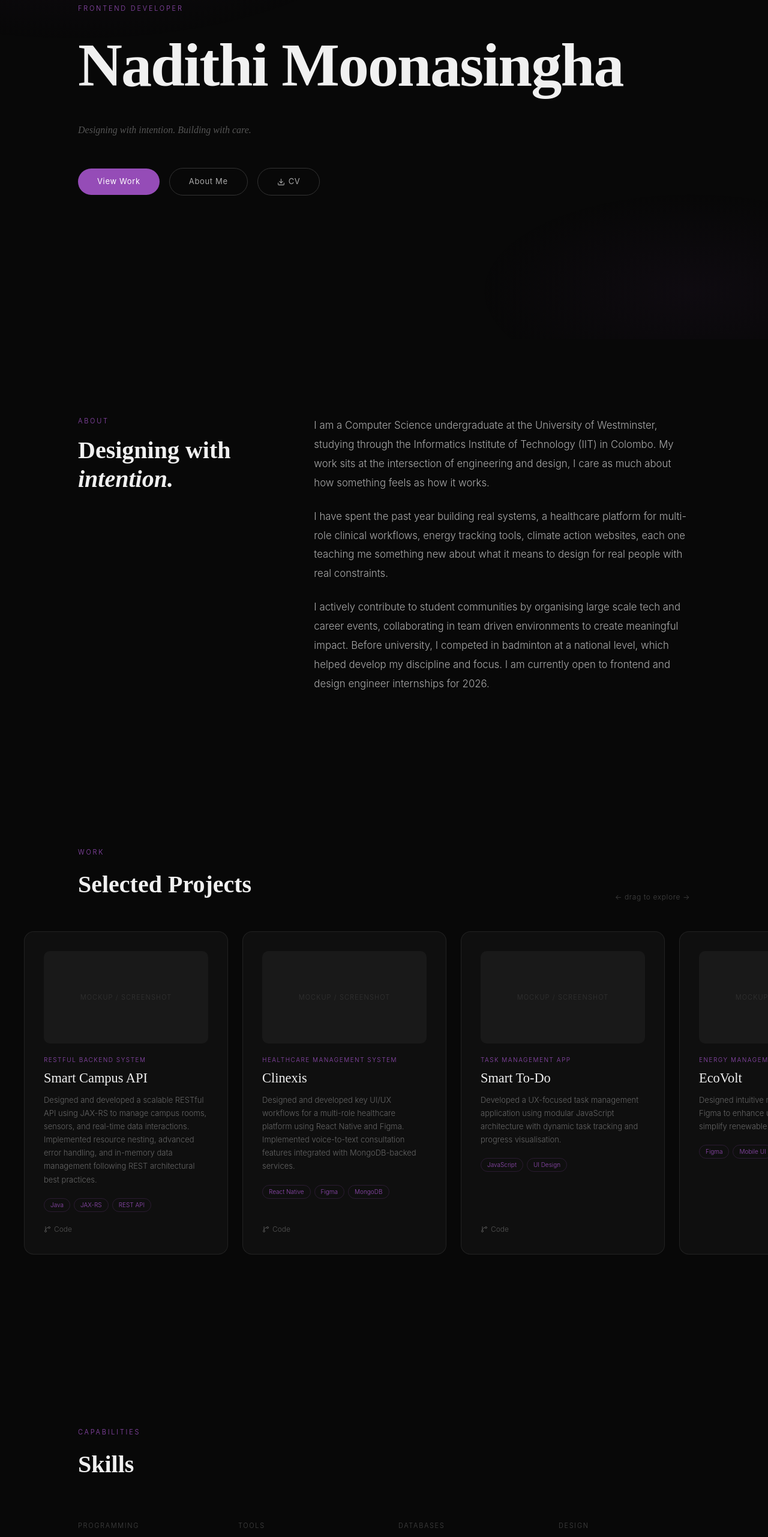
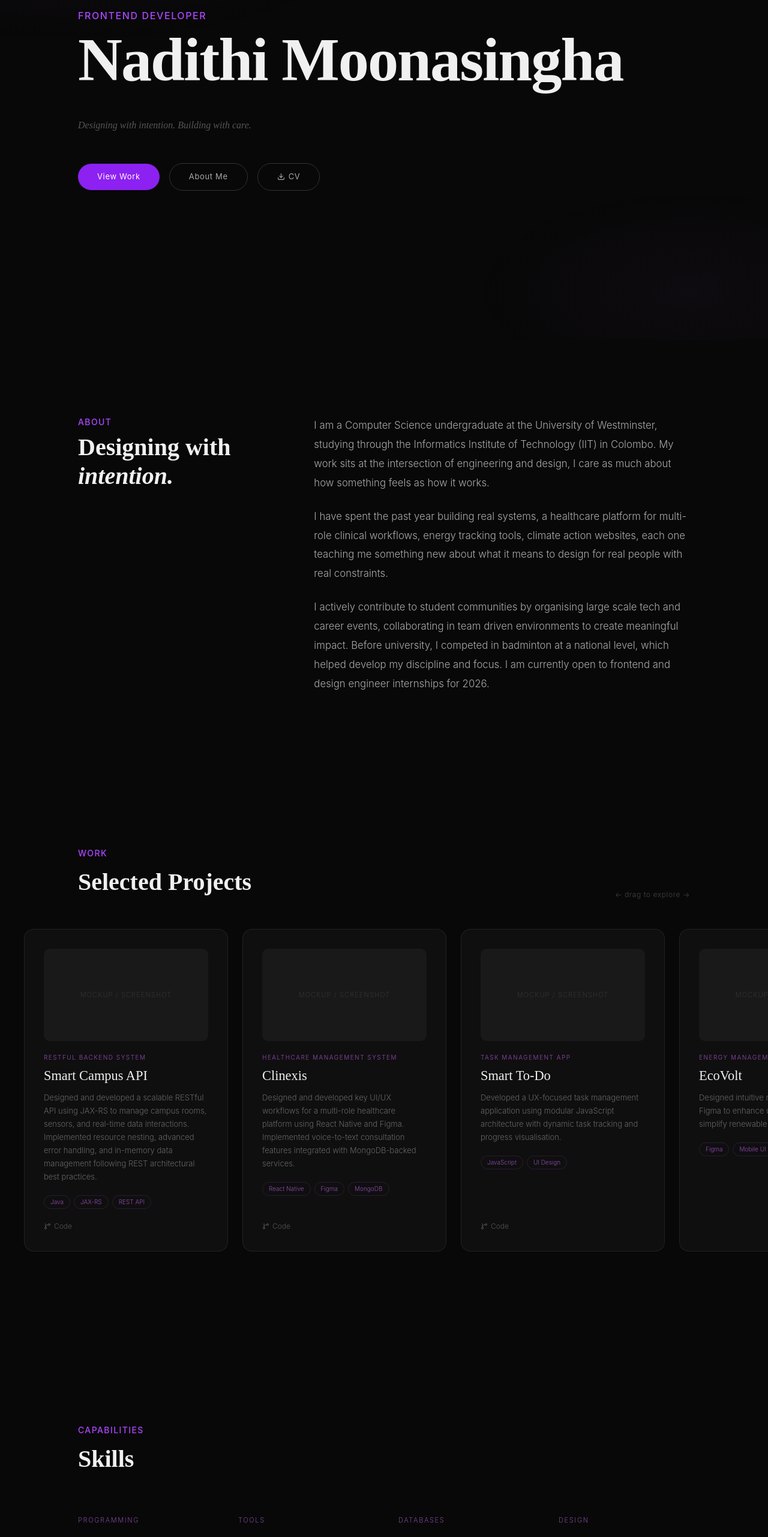
Before and after one commit to NadithiMoonasingha/My_Portfolio, a Next.js app: page / in a window 1280 px wide. Shown: the part 234-2797 px from the top of the page at 60% size. Built offline with nearby package versions, Linux system fonts and the light colour scheme.

Commit message:
Changed few fonts sizes and colours

```diff
--- a/src/components/About.tsx
+++ b/src/components/About.tsx
@@ -12,7 +12,7 @@ export default function About() {
         className="about-grid"
       >
         <div>
-          <p style={{ fontSize: "11px", letterSpacing: "0.25em", textTransform: "uppercase", color: "#954cb7", marginBottom: "1rem" }}>About</p>
+        <p className="text-purple-500 text-sm font-medium tracking-widest uppercase mb-2">About</p>
           <h2 style={{ fontFamily: "'Playfair Display', serif", fontSize: "2.5rem", fontWeight: 700, color: "#f0f0f0", lineHeight: 1.2 }}>
             Designing with<br /><em>intention.</em>
           </h2>
--- a/src/components/Hero.tsx
+++ b/src/components/Hero.tsx
@@ -8,7 +8,7 @@ export default function Hero() {
   return (
     <section id="hero" style={{ minHeight: "100vh", display: "flex", flexDirection: "column", justifyContent: "center", padding: "0 2.5rem", maxWidth: "1100px", margin: "0 auto" }}>
       <motion.div initial={{ opacity: 0, y: 40 }} animate={{ opacity: 1, y: 0 }} transition={{ duration: 1, ease: "easeOut", delay: 0.2 }}>
-        <p style={{ fontSize: "11px", letterSpacing: "0.25em", textTransform: "uppercase", color: "#954cb7", marginBottom: "2rem" }}>
+      <p className="text-purple-500 text-base font-medium tracking-widest uppercase mb-2">
           Frontend Developer
         </p>
         <h1 style={{ fontFamily: "'Playfair Display', serif", fontSize: "clamp(3.5rem, 8vw, 7rem)", fontWeight: 700, lineHeight: 1.05, letterSpacing: "-0.02em", color: "#f0f0f0", marginBottom: "2.5rem" }}>
@@ -18,7 +18,7 @@ export default function Hero() {
           Designing with intention. Building with care.
         </p>
         <div style={{ display: "flex", gap: "1rem", flexWrap: "wrap", alignItems: "center" }}>
-          <a href="#projects" style={{ padding: "0.75rem 2rem", background: "#954cb7", color: "#fff", borderRadius: "100px", fontSize: "13px", fontWeight: 400, letterSpacing: "0.05em", textDecoration: "none" }}>
+          <a href="#projects" style={{ padding: "0.75rem 2rem", background: "#8c21f1", color: "#fff", borderRadius: "100px", fontSize: "13px", fontWeight: 400, letterSpacing: "0.05em", textDecoration: "none" }}>
             View Work
           </a>
           <a href="#about" style={{ padding: "0.75rem 2rem", border: "0.5px solid #333", color: "#aaa", borderRadius: "100px", fontSize: "13px", fontWeight: 400, letterSpacing: "0.05em", textDecoration: "none" }}>
--- a/src/components/HorizontalProjects.tsx
+++ b/src/components/HorizontalProjects.tsx
@@ -11,8 +11,8 @@ export default function HorizontalProjects() {
   const handleMouseDown = (e: React.MouseEvent) => {
     const track = trackRef.current;
     if (!track) return;
-    let startX = e.pageX - track.offsetLeft;
-    let scrollLeft = track.scrollLeft;
+    const startX = e.pageX - track.offsetLeft;
+    const scrollLeft = track.scrollLeft;
     const onMove = (e: MouseEvent) => {
       const x = e.pageX - track.offsetLeft;
       track.scrollLeft = scrollLeft - (x - startX);
@@ -32,7 +32,7 @@ export default function HorizontalProjects() {
         viewport={{ once: true }} transition={{ duration: 0.9 }}
         style={{ padding: "0 2.5rem", maxWidth: "1100px", margin: "0 auto 3rem" }}
       >
-        <p style={{ fontSize: "11px", letterSpacing: "0.25em", textTransform: "uppercase", color: "#954cb7", marginBottom: "1rem" }}>Work</p>
+        <p className="text-purple-500 text-sm font-medium tracking-widest uppercase mb-2">Work</p>
         <div style={{ display: "flex", justifyContent: "space-between", alignItems: "flex-end" }}>
           <h2 style={{ fontFamily: "'Playfair Display', serif", fontSize: "2.5rem", fontWeight: 700, color: "#f0f0f0" }}>Selected Projects</h2>
           <p style={{ fontSize: "12px", color: "#444", letterSpacing: "0.05em" }}>← drag to explore →</p>
--- a/src/components/Leadership.tsx
+++ b/src/components/Leadership.tsx
@@ -26,7 +26,7 @@ export default function Leadership() {
               <p className="text-gray-900 dark:text-white text-sm font-medium">
                 {item.title}
               </p>
-              <p className="text-gray-500 dark:text-gray-400 text-xs">
+              <p className="text-gray-500 dark:text-gray-400 text-sm">
                 {item.org}
               </p>
             </div>
--- a/src/components/Navbar.tsx
+++ b/src/components/Navbar.tsx
@@ -34,14 +34,15 @@ export default function Navbar() {
       <nav style={{ position: "fixed", top: 0, width: "100%", zIndex: 50, transition: "all 0.3s", background: scrolled || menuOpen ? "rgba(8,8,8,0.9)" : "transparent", backdropFilter: scrolled || menuOpen ? "blur(12px)" : "none", borderBottom: scrolled ? "0.5px solid rgba(255,255,255,0.06)" : "none" }}>
         <div style={{ maxWidth: "1100px", margin: "0 auto", padding: "1.25rem 2.5rem", display: "flex", alignItems: "center", justifyContent: "space-between" }}>
           <a href="#hero" onClick={() => setMenuOpen(false)} style={{ fontFamily: "'Playfair Display', serif", fontWeight: 700, fontSize: "1.2rem", color: "#f0f0f0", textDecoration: "none" }}>
-            NM<span style={{ color: "#954cb7" }}>.</span>
+            NM<span style={{ color: "#8c21f1" }}>.</span>
           </a>
           <ul style={{ display: "flex", gap: "2.5rem", listStyle: "none", alignItems: "center" }} className="desktop-nav">
             {navLinks.map((link) => (
               <li key={link}>
                 <a
                   href={`#${link.toLowerCase()}`}
-                  style={{ fontSize: "12px", letterSpacing: "0.08em", textDecoration: "none", transition: "color 0.2s", color: activeSection === link.toLowerCase() ? "#954cb7" : "#555" }}
+
+                  style={{ fontSize: "13px", letterSpacing: "0.08em", textDecoration: "none", transition: "color 0.2s", color: activeSection === link.toLowerCase() ? "#8c21f1" : "#555" }}
                 >
                   {link}
                 </a>
--- a/src/components/Projects.tsx
+++ b/src/components/Projects.tsx
@@ -17,16 +17,16 @@ export default function Projects() {
             <div className="flex items-start justify-between">
               <div>
                 <h3 className="text-white font-semibold text-lg">{project.title}</h3>
-                <p className="text-purple-400 text-xs mt-0.5">{project.subtitle}</p>
+                <p className="text-purple-400 text-sm mt-0.5">{project.subtitle}</p>
               </div>
-              <span className="text-gray-500 text-xs whitespace-nowrap ml-2">{project.date}</span>
+              <span className="text-gray-500 text-sm whitespace-nowrap ml-2">{project.date}</span>
             </div>
             <p className="text-gray-400 text-sm leading-relaxed flex-1">{project.description}</p>
             <div className="flex flex-wrap gap-2">
               {project.tags.map((tag) => (
                 <span
                   key={tag}
-                  className="px-3 py-1 bg-purple-500/10 border border-purple-500/20 text-purple-300 text-xs rounded-full"
+                  className="px-3 py-1 bg-purple-500/10 border border-purple-500/20 text-purple-300 text-sm rounded-full"
                 >
                   {tag}
                 </span>
@@ -39,7 +39,7 @@ export default function Projects() {
                     href={project.live}
                     target="_blank"
                     rel="noopener noreferrer"
-                    className="flex items-center gap-1.5 text-xs text-gray-400 hover:text-white transition-colors"
+                    className="flex items-center gap-1.5 text-sm text-gray-400 hover:text-white transition-colors"
                   >
                     <ExternalLink size={13} /> Live
                   </a>
@@ -49,7 +49,7 @@ export default function Projects() {
                     href={project.repo}
                     target="_blank"
                     rel="noopener noreferrer"
-                    className="flex items-center gap-1.5 text-xs text-gray-400 hover:text-white transition-colors"
+                    className="flex items-center gap-1.5 text-sm text-gray-400 hover:text-white transition-colors"
                   >
                     <GitBranch size={13} /> Code
                   </a>
--- a/src/components/Skills.tsx
+++ b/src/components/Skills.tsx
@@ -7,12 +7,12 @@ export default function Skills() {
   return (
     <section id="skills" style={{ padding: "8rem 2.5rem", maxWidth: "1100px", margin: "0 auto" }}>
       <motion.div initial={{ opacity: 0, y: 30 }} whileInView={{ opacity: 1, y: 0 }} viewport={{ once: true }} transition={{ duration: 0.9 }}>
-        <p style={{ fontSize: "11px", letterSpacing: "0.25em", textTransform: "uppercase", color: "#954cb7", marginBottom: "1rem" }}>Capabilities</p>
+        <p className="text-purple-500 text-sm font-medium tracking-widest uppercase mb-2">Capabilities</p>
         <h2 style={{ fontFamily: "'Playfair Display', serif", fontSize: "2.5rem", fontWeight: 700, color: "#f0f0f0", marginBottom: "4rem" }}>Skills</h2>
         <div style={{ display: "grid", gridTemplateColumns: "repeat(auto-fit, minmax(200px, 1fr))", gap: "3rem" }}>
           {Object.entries(portfolioData.skills).map(([category, items]) => (
             <div key={category}>
-              <p style={{ fontSize: "11px", letterSpacing: "0.15em", textTransform: "uppercase", color: "#444", marginBottom: "1.25rem" }}>{category}</p>
+              <p style={{ fontSize: "11px", letterSpacing: "0.15em", textTransform: "uppercase", color: "#7d489f", marginBottom: "1.25rem" }}>{category}</p>
               <div style={{ display: "flex", flexDirection: "column", gap: "0.6rem" }}>
                 {items.map(skill => (
                   <p key={skill} style={{ fontSize: "0.95rem", color: "#888", fontWeight: 300, lineHeight: 1.5 }}>{skill}</p>
```
